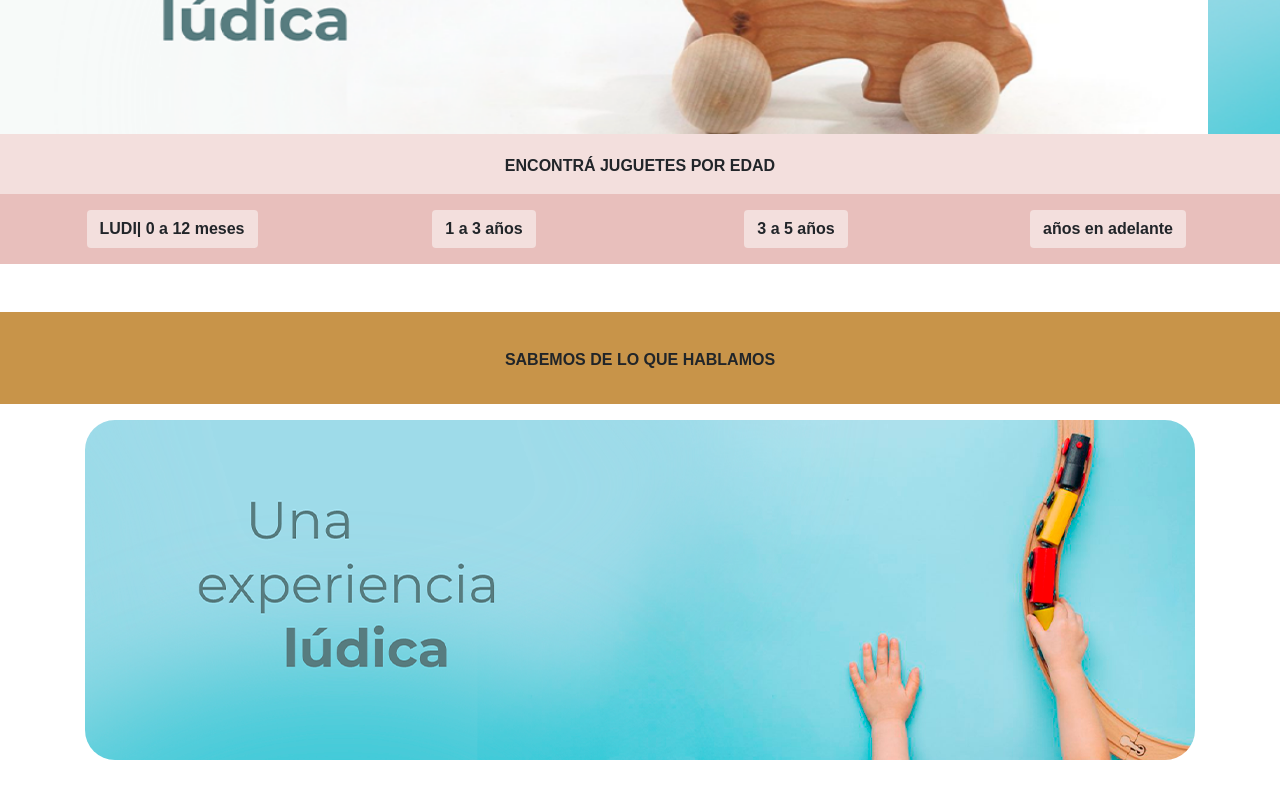
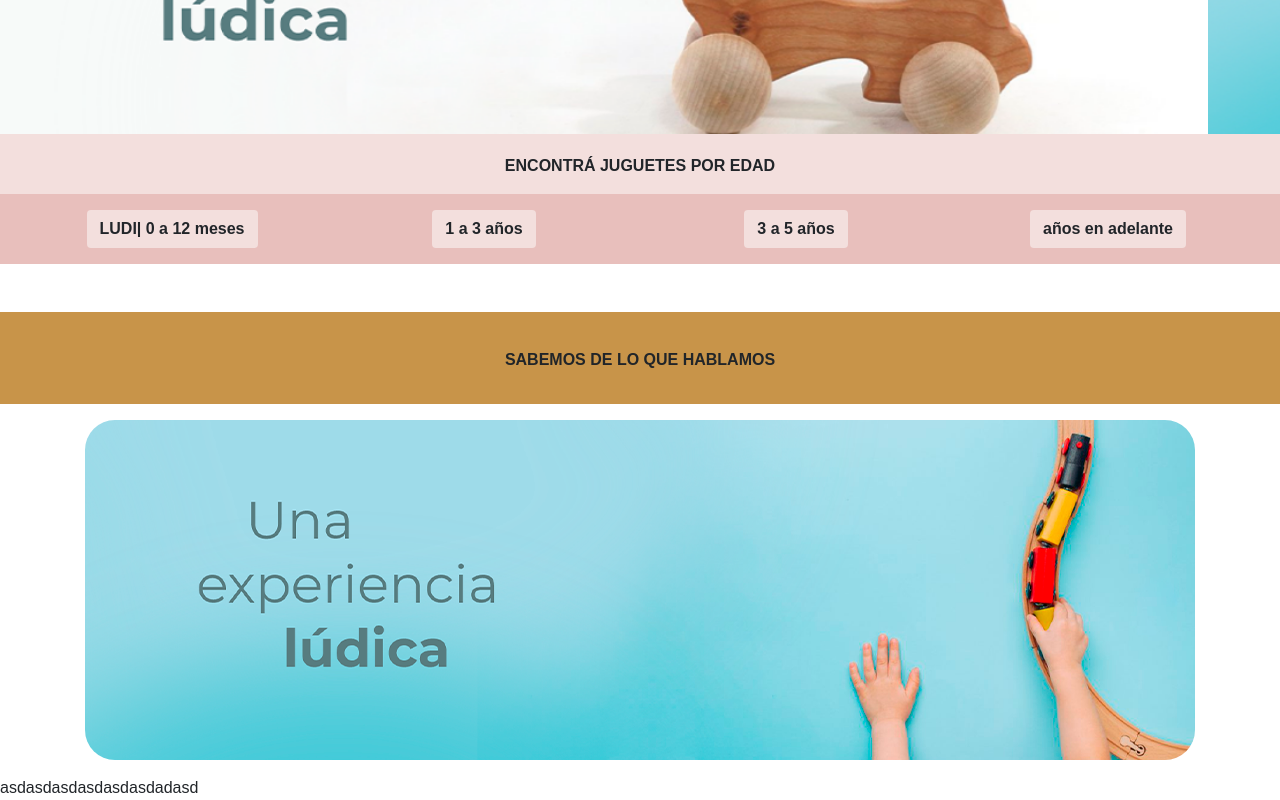
Before and after one commit to PabloGonzalez315/luda, a website: page index.html in a window 1280 px wide. Shown: the part 383-1183 px from the top of the page. Before the commit the page ends 1159 px from the top, so only its background shows below. Drawn offline with nearby package versions, Linux system fonts and the light colour scheme.

Commit message:
conexcion

```diff
--- a/index.html
+++ b/index.html
@@ -118,6 +118,7 @@
      <img src="img/carrusel-2.png" alt="luda" class="imgRed" >
     </div>
   </div>
+  <div class="prueba">asdasdasdasdasdasdadasd</div>
 </div>
 
 
```
